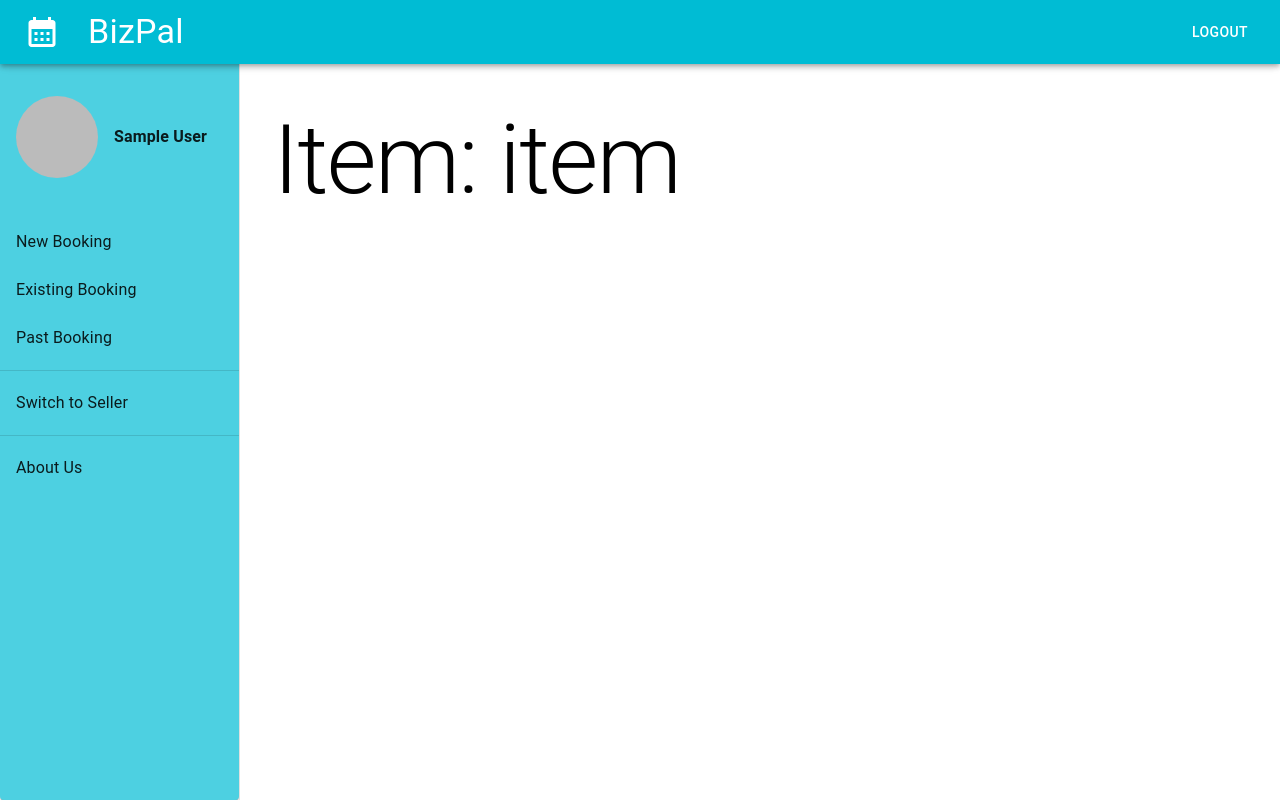
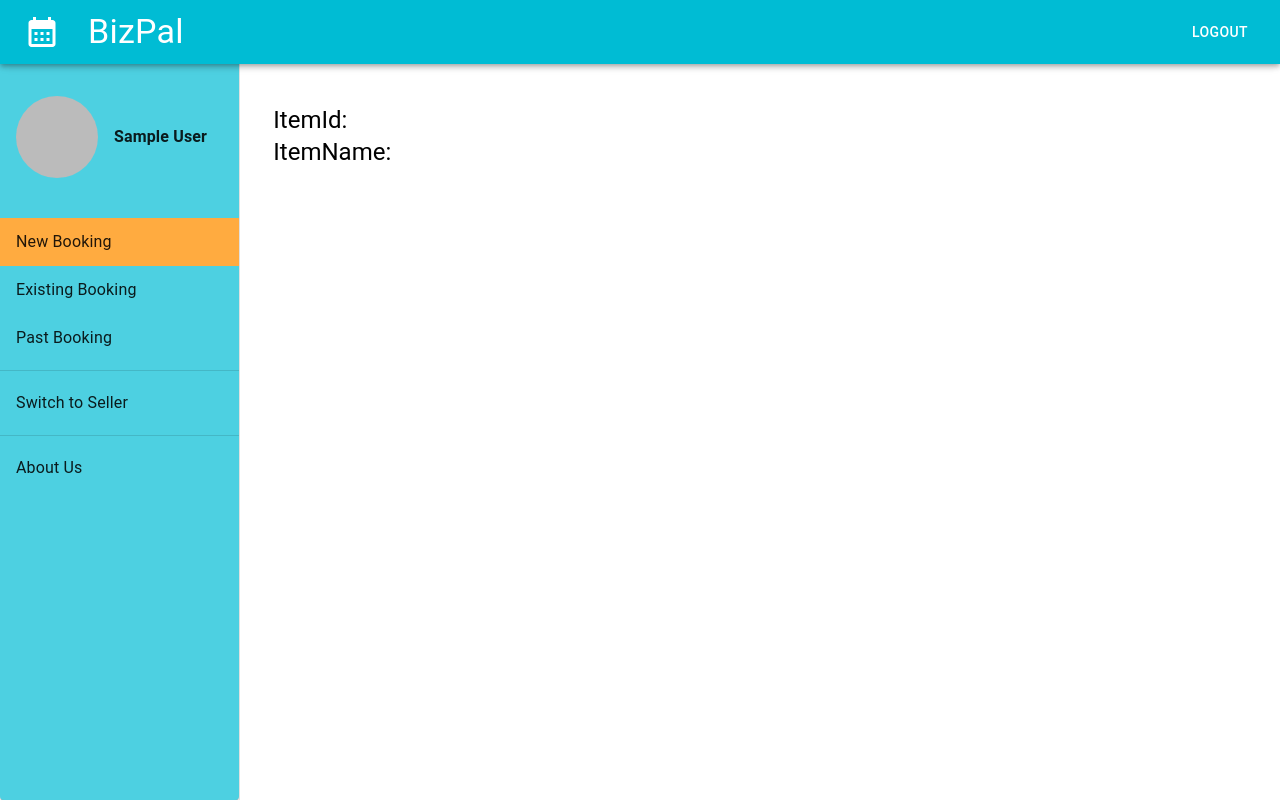
Before and after one commit to RayLate/bizpal, a Next.js app: page /marketplace/item in a window 1280 px wide. Built offline with nearby package versions, Linux system fonts and the light colour scheme; no server answers; sample sign-in values are in the browser's storage.

Commit message:
added item page

```diff
--- a/package.json
+++ b/package.json
@@ -24,8 +24,7 @@
     "next": "^13.2.3",
     "next-auth": "^4.20.1",
     "react": "^18.2.0",
-    "react-dom": "^18.2.0",
-    "react-loading-skeleton": "^3.2.0"
+    "react-dom": "^18.2.0"
   },
   "devDependencies": {
     "typescript": "^5.0.3"
--- a/src/components/DashboardComponents/VerticalNav.tsx
+++ b/src/components/DashboardComponents/VerticalNav.tsx
@@ -109,7 +109,7 @@ const VerticalNav: React.FC<VerticalNavProps> = ({ user, drawerWidth }) => {
             {topLinks.map((link, index) => (
               <ListItem key={link.label} disablePadding>
                 <ListItemButtonWithRoute
-                  selected={router.pathname === link.href}
+                  selected={router.pathname.indexOf(link.href) > -1}
                   text={link.label}
                   link={link.href}
                 />
--- a/src/components/NewBookingComponents/ItemCard.tsx
+++ b/src/components/NewBookingComponents/ItemCard.tsx
@@ -48,7 +48,7 @@ const ItemCard = ({ item }: ItemCardProps) => {
       >
         <CardActionArea
           LinkComponent={NextLink}
-          href={`/marketplace/${item.id}`}
+          href={`/marketplace/item?itemid=${item.id}`}
         >
           <CardMedia
             component={'img'}
--- a/src/components/NewBookingComponents/Services.tsx
+++ b/src/components/NewBookingComponents/Items.tsx
@@ -5,19 +5,19 @@ import EmojiEventsIcon from '@mui/icons-material/EmojiEvents';
 import TopPicks from './TopPicks';
 import AllPicks from './AllPicks';
 
-const Services = ({
-  services,
+const Items = ({
+  items,
   selectedCategory,
 }: {
-  services: Item[];
+  items: Item[];
   selectedCategory: string;
 }) => {
-  const topPicks = services
+  const topPicks = items
     .filter((a) => a.category === selectedCategory)
     .sort((a, b) => b.rating - a.rating)
     .slice(0, 10);
 
-  const allItems = services.filter((a) => a.category === selectedCategory);
+  const allItems = items.filter((a) => a.category === selectedCategory);
 
   return (
     <>
@@ -37,4 +37,4 @@ const Services = ({
   );
 };
 
-export default Services;
+export default Items;
--- a/src/components/NewBookingComponents/NewBookingPage.tsx
+++ b/src/components/NewBookingComponents/NewBookingPage.tsx
@@ -1,11 +1,13 @@
 import { useState } from 'react';
 import CategoryHeader from './CategoryHeader';
-import { categories, generateServices, Item } from './data';
-import Services from './Services';
+import { categories, generateItems, Item } from './data';
+import Items from './Items';
+
+export const randomItems = generateItems();
 
 const NewBookingPage = () => {
   const [category, setCategory] = useState<string>(categories[0]);
-  const [services, setServices] = useState<Item[]>(generateServices());
+  const [items, setItems] = useState<Item[]>(randomItems);
 
   return (
     <>
@@ -14,7 +16,7 @@ const NewBookingPage = () => {
         setCategory={setCategory}
         categories={categories}
       />
-      <Services services={services} selectedCategory={category} />
+      <Items items={items} selectedCategory={category} />
     </>
   );
 };
--- a/src/components/NewBookingComponents/TopPicks.tsx
+++ b/src/components/NewBookingComponents/TopPicks.tsx
@@ -1,6 +1,5 @@
 import { Item } from './data';
-import { Grid } from '@mui/material';
-import { Box } from '@mui/system';
+import { Box } from '@mui/material';
 import ItemCard from './ItemCard';
 
 const TopPicks = ({ items }: { items: Item[] }) => {
--- a/src/components/NewBookingComponents/data.ts
+++ b/src/components/NewBookingComponents/data.ts
@@ -20,7 +20,7 @@ export interface Item {
   price: number;
 }
 
-function generateDummyService(category: string): Item {
+function generateDummyItems(category: string): Item {
   const id = (Math.floor(Math.random() * 1000000) + 1).toString();
   const serviceName = `Dummy ${category} Item`;
   const providerName = `Dummy ${category} Provider`;
@@ -41,13 +41,13 @@ function generateDummyService(category: string): Item {
   };
 }
 
-export const generateServices = () => {
+export const generateItems = () => {
   const dummyServices: Item[] = [];
 
   for (let i = 0; i < 100; i++) {
     const randomCategory =
       categories[Math.floor(Math.random() * categories.length)];
-    const dummyService = generateDummyService(randomCategory);
+    const dummyService = generateDummyItems(randomCategory);
     dummyServices.push(dummyService);
   }
 
--- a/src/pages/marketplace/[id].tsx
+++ /dev/null
@@ -1,20 +0,0 @@
-import { useRouter } from 'next/router';
-import Typography from '@mui/material/Typography';
-import DashboardLayout from '@/components/DashboardComponents/DashboardLayout';
-
-const ItemDetailPage = () => {
-  const router = useRouter();
-  const { id } = router.query;
-
-  return (
-    <>
-      <DashboardLayout>
-        <Typography variant='h1' color='initial'>
-          Item: {id}
-        </Typography>
-      </DashboardLayout>
-    </>
-  );
-};
-
-export default ItemDetailPage;
--- /dev/null
+++ b/src/pages/marketplace/item.tsx
@@ -0,0 +1,34 @@
+import { useRouter } from 'next/router';
+import Typography from '@mui/material/Typography';
+import DashboardLayout from '@/components/DashboardComponents/DashboardLayout';
+import { useEffect, useState } from 'react';
+import { generateItems, Item } from '@/components/NewBookingComponents/data';
+import { randomItems } from '@/components/NewBookingComponents/NewBookingPage';
+
+const ItemDetailPage = () => {
+  const router = useRouter();
+  const { itemid } = router.query;
+  const [item, setItem] = useState<Item>();
+  const [loading, setLoading] = useState(true);
+
+  useEffect(() => {
+    if (!itemid) return;
+    setItem(randomItems.find((i) => i.id === itemid));
+    setLoading(false);
+  }, [itemid, router]);
+
+  return (
+    <>
+      <DashboardLayout>
+        <Typography variant='h5' color='initial'>
+          ItemId: {itemid}
+        </Typography>
+        <Typography variant='h5' color='initial'>
+          ItemName: {item?.serviceName}
+        </Typography>
+      </DashboardLayout>
+    </>
+  );
+};
+
+export default ItemDetailPage;
```
Also changed, not shown: 2 other files (tests, documents, lock files or other folders).
